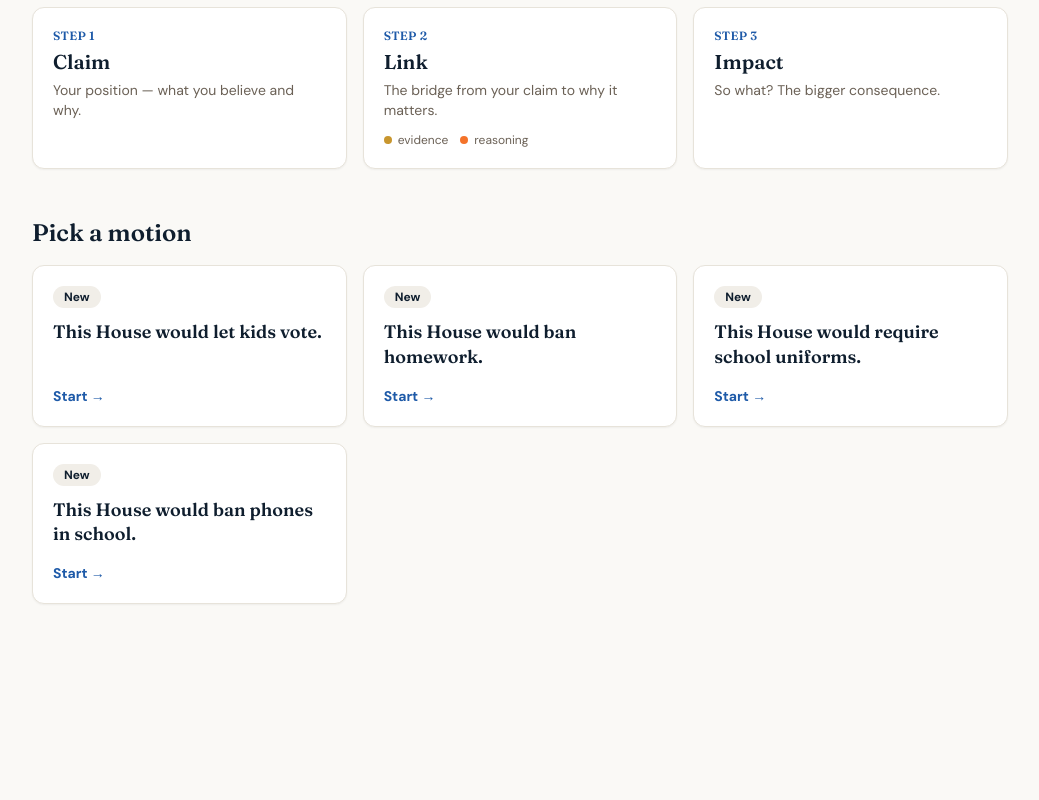
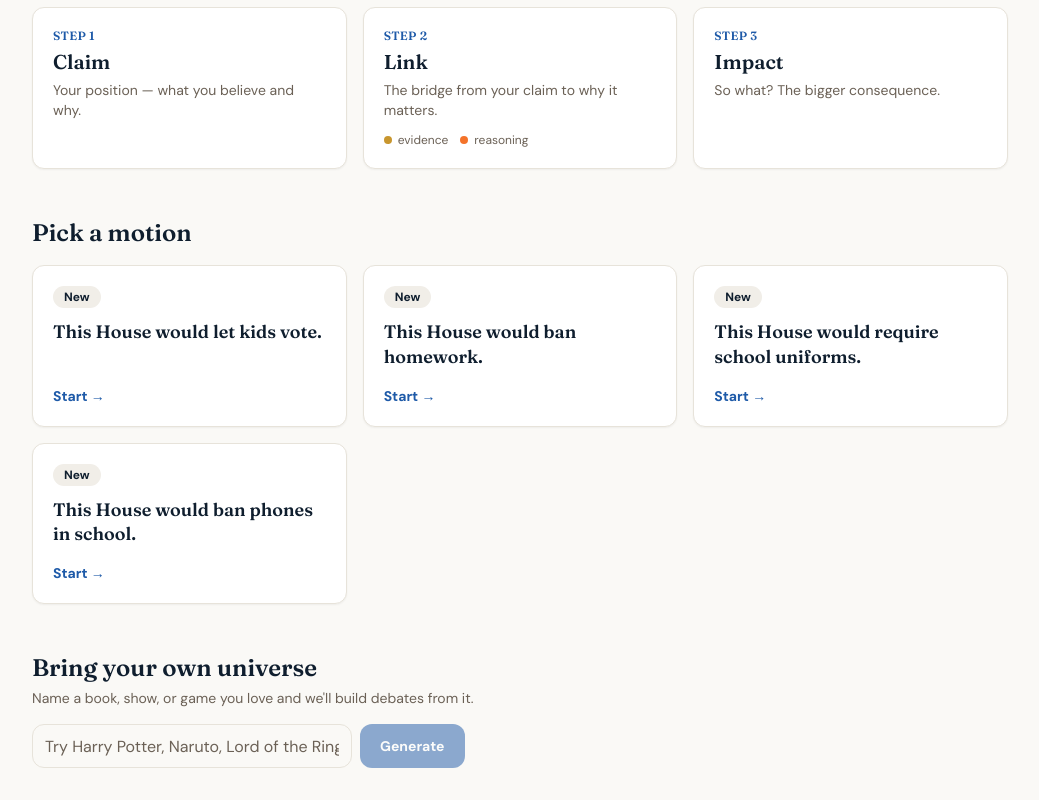
Before and after one commit to jasjeevsingh/constructive, a Next.js app: page / in a window 1280 px wide. Shown: the part 226-1026 px from the top of the page, without its empty margins (120-1159 px from the left). Before the commit the page ends 862 px from the top, so only its background shows below. Built offline with nearby package versions, Linux system fonts and the light colour scheme.

Commit message:
feat: Bring-your-own-universe generator wired into the deck

```diff
--- a/components/FlowDeck.tsx
+++ b/components/FlowDeck.tsx
@@ -5,6 +5,8 @@ import { FlowShell } from "@/components/FlowShell";
 import { AppShell } from "@/components/ui/app-shell";
 import { Landing } from "@/components/Landing";
 import { Badge } from "@/components/ui/badge";
+import { UniverseGenerator } from "@/components/UniverseGenerator";
+import type { FlowMotion } from "@/lib/schemas";
 import {
   loadAllFlowProgress,
   motionStatus,
@@ -24,15 +26,14 @@ const STATUS_META: Record<
 
 export function FlowDeck() {
   const motions = getFlowMotions();
-  const [activeId, setActiveId] = useState<string | null>(null);
+  const [active, setActive] = useState<FlowMotion | null>(null);
   const [progress, setProgress] = useState<Record<string, FlowProgress>>({});
 
   useEffect(() => {
     setProgress(loadAllFlowProgress(window.localStorage));
   }, []);
 
-  const active = motions.find((m) => m.id === activeId);
-  if (active) return <FlowShell motion={active} onExit={() => setActiveId(null)} />;
+  if (active) return <FlowShell motion={active} onExit={() => setActive(null)} />;
 
   return (
     <AppShell>
@@ -47,7 +48,7 @@ export function FlowDeck() {
               <button
                 key={m.id}
                 type="button"
-                onClick={() => setActiveId(m.id)}
+                onClick={() => setActive(m)}
                 aria-label={`${m.motion} — ${meta.label}`}
                 data-complete={status === "complete"}
                 className="group flex flex-col rounded-lg border border-border bg-card p-5 text-left shadow-sm transition-colors hover:border-primary focus-visible:outline-none focus-visible:ring-2 focus-visible:ring-ring focus-visible:ring-offset-2 data-[complete=true]:ring-1 data-[complete=true]:ring-success"
@@ -64,6 +65,7 @@ export function FlowDeck() {
           })}
         </div>
       </section>
+      <UniverseGenerator onOpen={setActive} />
     </AppShell>
   );
 }
--- /dev/null
+++ b/components/UniverseGenerator.tsx
@@ -0,0 +1,163 @@
+"use client";
+import { useEffect, useState } from "react";
+import { Button } from "@/components/ui/button";
+import { Badge } from "@/components/ui/badge";
+import { Input } from "@/components/ui/input";
+import {
+  loadUniverses,
+  saveUniverses,
+  universeKey,
+  type GeneratedStore,
+  type StoredMotionCard,
+} from "@/lib/state/generatedUniverses";
+import { assembleFlowMotion, motionCardId } from "@/lib/generatedNormalize";
+import type { FlowMotion, GeneratedSides } from "@/lib/schemas";
+
+export function UniverseGenerator({ onOpen }: { onOpen: (motion: FlowMotion) => void }) {
+  const [input, setInput] = useState("");
+  const [store, setStore] = useState<GeneratedStore>({});
+  const [status, setStatus] = useState<"idle" | "loading">("idle");
+  const [message, setMessage] = useState<string | null>(null);
+  const [openingId, setOpeningId] = useState<string | null>(null);
+
+  useEffect(() => {
+    setStore(loadUniverses(window.localStorage));
+  }, []);
+
+  function persist(next: GeneratedStore) {
+    setStore(next);
+    saveUniverses(window.localStorage, next);
+  }
+
+  async function generate() {
+    const universe = input.trim();
+    if (!universe || status === "loading") return;
+    setStatus("loading");
+    setMessage(null);
+    try {
+      const res = await fetch("/api/generate/motions", {
+        method: "POST",
+        headers: { "content-type": "application/json" },
+        body: JSON.stringify({ universe }),
+      });
+      if (!res.ok) throw new Error("generation failed");
+      const data = await res.json();
+      if (data.refused) {
+        setMessage(data.reason);
+        return;
+      }
+      const key = universeKey(universe);
+      const motions: StoredMotionCard[] = data.motions.map((m: { motion: string; keywords: unknown; hook: string }, i: number) => ({
+        id: motionCardId(universe, i),
+        motion: m.motion,
+        keywords: m.keywords as StoredMotionCard["keywords"],
+        hook: m.hook,
+        sides: null,
+      }));
+      persist({ ...store, [key]: { universe, createdAt: new Date().toISOString(), motions } });
+      setInput("");
+    } catch {
+      setMessage("Couldn't generate right now — try again.");
+    } finally {
+      setStatus("idle");
+    }
+  }
+
+  async function openCard(key: string, card: StoredMotionCard) {
+    if (openingId) return;
+    if (card.sides) {
+      onOpen(assembleFlowMotion(card.id, card.motion, card.keywords, card.sides));
+      return;
+    }
+    setOpeningId(card.id);
+    setMessage(null);
+    try {
+      const res = await fetch("/api/generate/scaffold", {
+        method: "POST",
+        headers: { "content-type": "application/json" },
+        body: JSON.stringify({ universe: store[key].universe, motion: card.motion }),
+      });
+      if (!res.ok) throw new Error("scaffold failed");
+      const data = await res.json();
+      if (data.refused) {
+        setMessage(data.reason);
+        return;
+      }
+      const sides = data.sides as GeneratedSides;
+      const nextCard: StoredMotionCard = { ...card, sides };
+      const next: GeneratedStore = {
+        ...store,
+        [key]: { ...store[key], motions: store[key].motions.map((m) => (m.id === card.id ? nextCard : m)) },
+      };
+      persist(next);
+      onOpen(assembleFlowMotion(nextCard.id, nextCard.motion, nextCard.keywords, sides));
+    } catch {
+      setMessage("Couldn't build that debate — try another.");
+    } finally {
+      setOpeningId(null);
+    }
+  }
+
+  function removeUniverse(key: string) {
+    const next = { ...store };
+    delete next[key];
+    persist(next);
+  }
+
+  const universes = Object.entries(store);
+
+  return (
+    <section className="mt-12">
+      <h2 className="font-display text-2xl font-semibold text-foreground">Bring your own universe</h2>
+      <p className="mt-1 text-sm text-muted-foreground">
+        Name a book, show, or game you love and we&apos;ll build debates from it.
+      </p>
+      <div className="mt-4 flex flex-wrap gap-2">
+        <Input
+          aria-label="Fictional universe"
+          placeholder="Try Harry Potter, Naruto, Lord of the Rings…"
+          value={input}
+          onChange={(e) => setInput(e.target.value)}
+          onKeyDown={(e) => { if (e.key === "Enter") void generate(); }}
+          className="max-w-xs"
+        />
+        <Button type="button" onClick={() => void generate()} disabled={status === "loading" || !input.trim()}>
+          {status === "loading" ? "Generating…" : "Generate"}
+        </Button>
+      </div>
+      {message && <p className="mt-3 text-sm text-muted-foreground">{message}</p>}
+
+      {universes.map(([key, u]) => (
+        <div key={key} className="mt-8">
+          <div className="flex items-center justify-between gap-2">
+            <h3 className="font-display text-lg font-semibold text-foreground">
+              Your {u.universe} debates <span aria-hidden>✨</span>
+            </h3>
+            <Button type="button" variant="ghost" size="sm" className="text-muted-foreground" onClick={() => removeUniverse(key)}>
+              Remove
+            </Button>
+          </div>
+          <div className="mt-3 grid grid-cols-1 gap-4 sm:grid-cols-2 lg:grid-cols-3">
+            {u.motions.map((card) => (
+              <button
+                key={card.id}
+                type="button"
+                onClick={() => void openCard(key, card)}
+                disabled={openingId === card.id}
+                aria-label={`${card.motion} — ${card.sides ? "resume" : "start"}`}
+                className="group flex flex-col rounded-lg border border-border bg-card p-5 text-left shadow-sm transition-colors hover:border-primary focus-visible:outline-none focus-visible:ring-2 focus-visible:ring-ring focus-visible:ring-offset-2 disabled:opacity-60"
+              >
+                <Badge variant="secondary" className="self-start">✨ Generated</Badge>
+                <div className="mt-3 font-display text-lg font-semibold leading-snug text-foreground">{card.motion}</div>
+                <div className="mt-2 text-sm text-muted-foreground">{card.hook}</div>
+                <div className="mt-3 text-sm font-medium text-primary">
+                  {openingId === card.id ? "Building…" : card.sides ? "Resume →" : "Start →"}
+                </div>
+              </button>
+            ))}
+          </div>
+        </div>
+      ))}
+    </section>
+  );
+}
```
Also changed, not shown: 1 other file (tests, documents, lock files or other folders).
